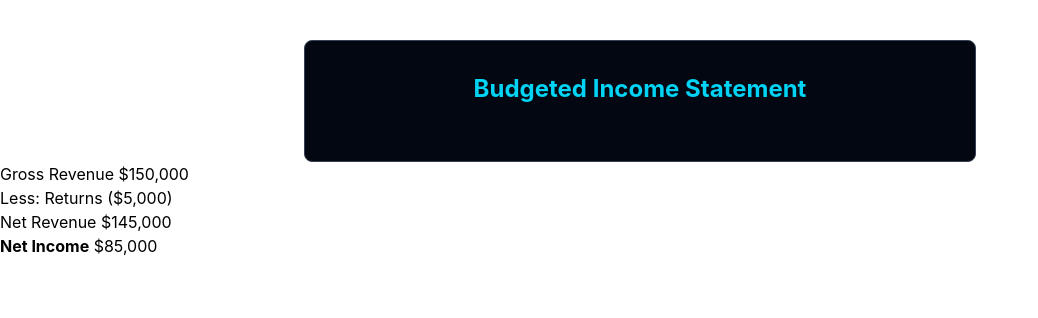
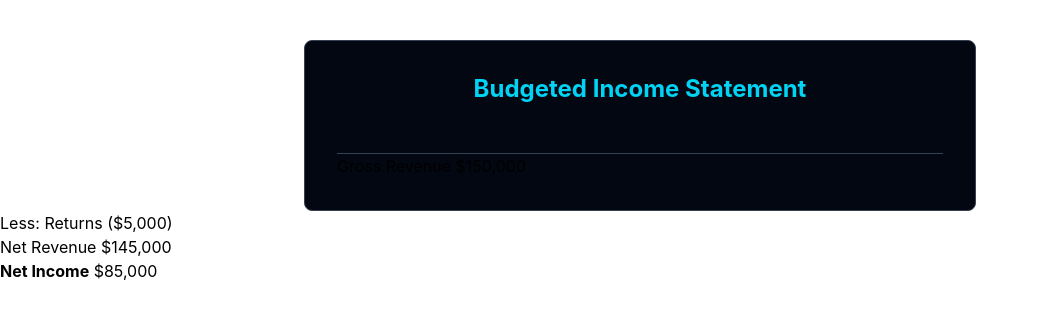
Before and after one commit to BacchusW/qcnewbooks, a SvelteKit app: page / in a window 1280 px wide. Shown: the top 318 px of the page, without its empty margins (0-1038 px from the left). Built offline with nearby package versions, Linux system fonts and the light colour scheme.

Commit message:
try-it: spacing adjustments

```diff
--- a/src/routes/+page.svelte
+++ b/src/routes/+page.svelte
@@ -1,7 +1,6 @@
-<div class="max-w-2xl mx-auto mt-10 p-8 bg-gray-950 border border-gray-700 rounded-lg">
-	<h1 class="text-2xl font-bold text-center mb-6 text-cyan-400">Budgeted Income Statement</h1>
-</div>
-<div>
+<div class="mx-auto mt-10 max-w-2xl rounded-lg border border-gray-700 bg-gray-950 p-8">
+	<h1 class="mb-6 text-center text-2xl font-bold text-cyan-400">Budgeted Income Statement</h1>
+	<div class="flex justify-between border-b border-gray-700 py-3"></div>
 	<span>Gross Revenue</span>
 	<span>$150,000</span>
 </div>
```
